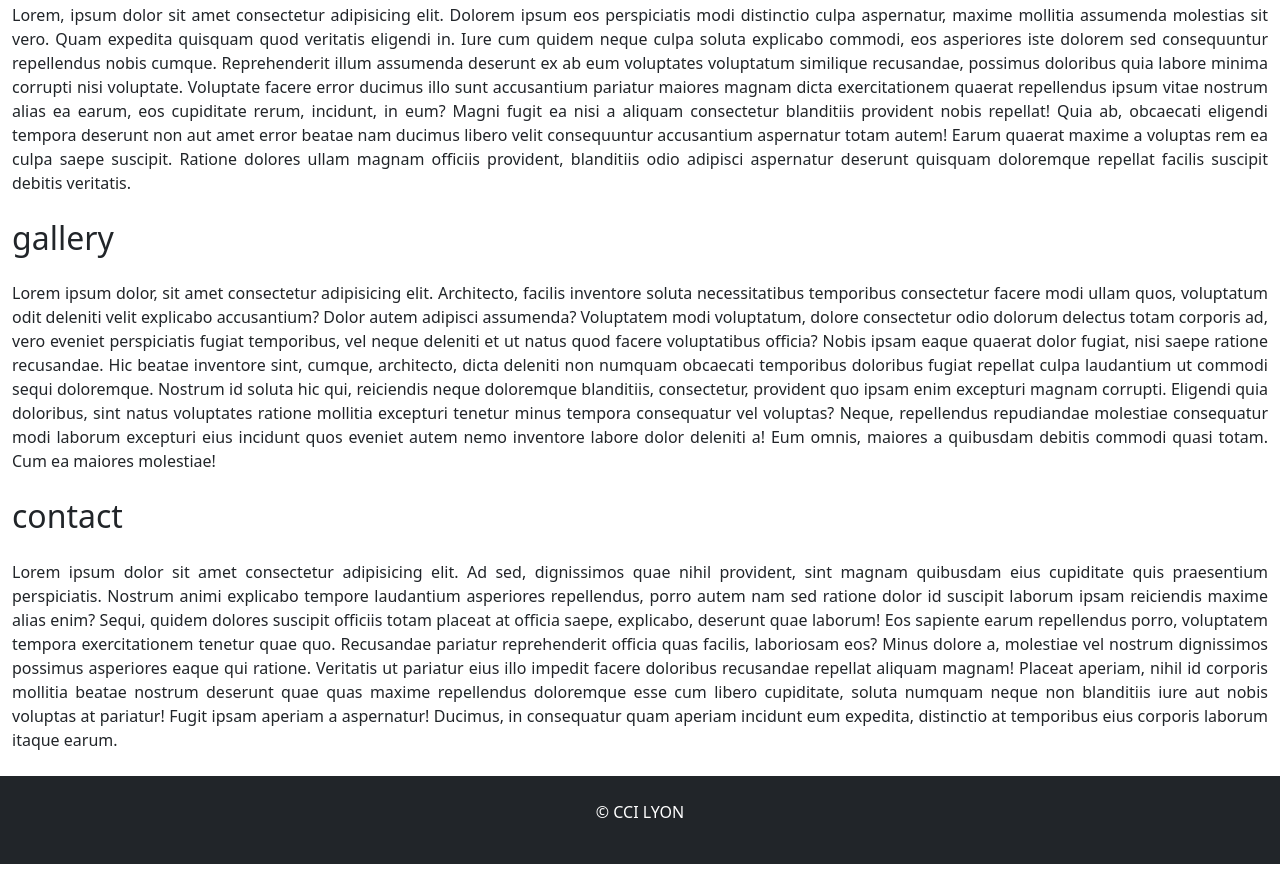
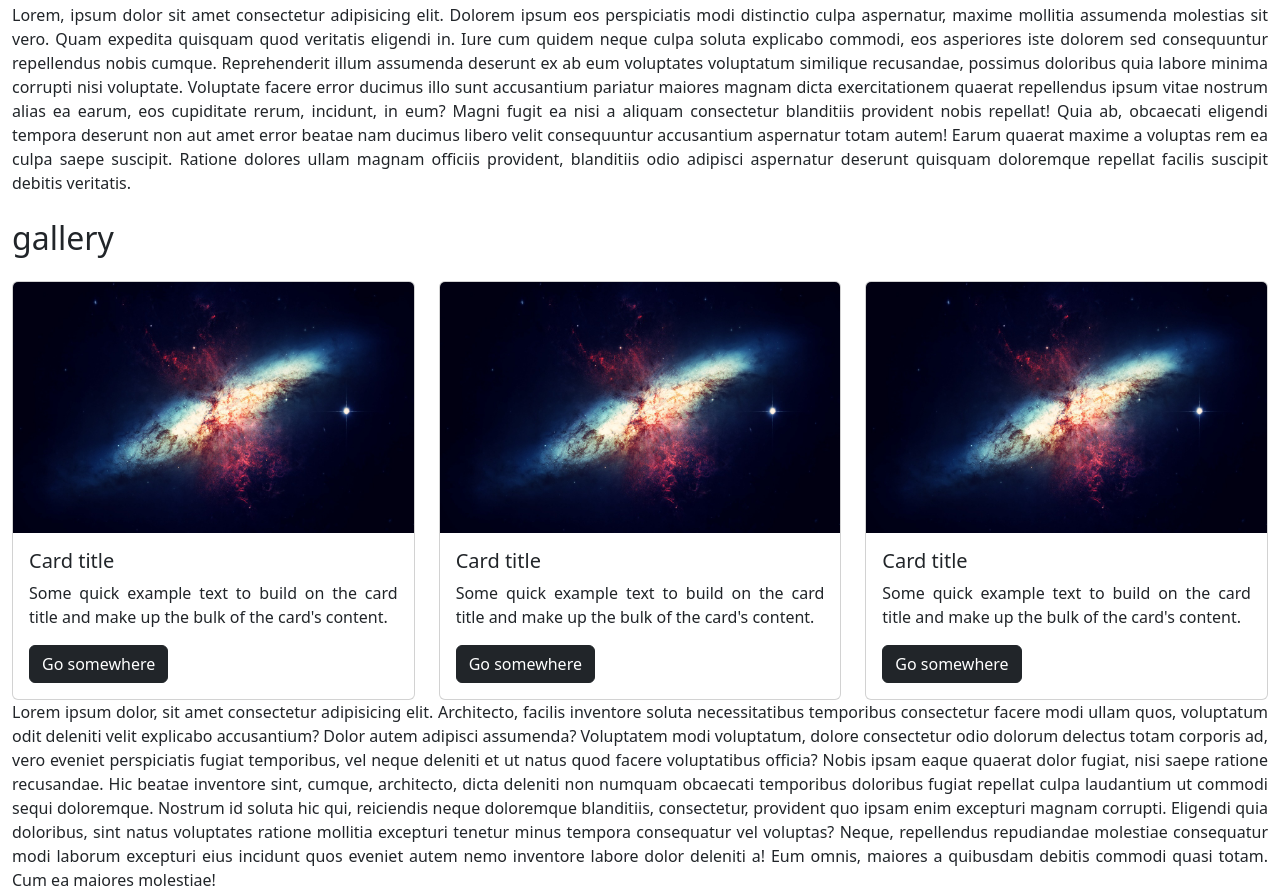
Before and after one commit to fatah0003/MobileFirst, a plain HTML site: page index.html in a window 1280 px wide. Shown: the part 1196-2091 px from the top of the page. Before the commit the page ends 2060 px from the top, so only its background shows below. Drawn offline with nearby package versions, Linux system fonts and the light colour scheme.

Commit message:
added gallery and map

```diff
--- a/index.html
+++ b/index.html
@@ -103,14 +103,54 @@
                 <p>Lorem, ipsum dolor sit amet consectetur adipisicing elit. Dolorem ipsum eos perspiciatis modi distinctio culpa aspernatur, maxime mollitia assumenda molestias sit vero. Quam expedita quisquam quod veritatis eligendi in. Iure cum quidem neque culpa soluta explicabo commodi, eos asperiores iste dolorem sed consequuntur repellendus nobis cumque. Reprehenderit illum assumenda deserunt ex ab eum voluptates voluptatum similique recusandae, possimus doloribus quia labore minima corrupti nisi voluptate. Voluptate facere error ducimus illo sunt accusantium pariatur maiores magnam dicta exercitationem quaerat repellendus ipsum vitae nostrum alias ea earum, eos cupiditate rerum, incidunt, in eum? Magni fugit ea nisi a aliquam consectetur blanditiis provident nobis repellat! Quia ab, obcaecati eligendi tempora deserunt non aut amet error beatae nam ducimus libero velit consequuntur accusantium aspernatur totam autem! Earum quaerat maxime a voluptas rem ea culpa saepe suscipit. Ratione dolores ullam magnam officiis provident, blanditiis odio adipisci aspernatur deserunt quisquam doloremque repellat facilis suscipit debitis veritatis.</p>
 
             </section>
-            <!-- SECTION HOME -->
-            <section class="mt-4 mb-4" id="gallery">
+            <!-- SECTION gallery -->
+            <section class="mt-4 mb-4 row "  id="gallery">
                 <h2 class="mb-4">gallery</h2>
+                <!-- start card -->
+                <div class="col-12 col-md-4">
+                  <div class="card">
+                    <img src="assets/img/galaxy-11098_1280.jpg" class="card-img-top" alt="...">
+                    <div class="card-body">
+                      <h5 class="card-title">Card title</h5>
+                      <p class="card-text">Some quick example text to build on the card title and make up the bulk of the card's content.</p>
+                      <a href="#" class="btn btn-dark">Go somewhere</a>
+                    </div>
+                  </div>
+                </div>
+                <!-- end card -->
+                <!-- start card -->
+                <div class="col-12 col-md-4">
+                  <div class="card">
+                    <img src="assets/img/galaxy-11098_1280.jpg" class="card-img-top" alt="...">
+                    <div class="card-body">
+                      <h5 class="card-title">Card title</h5>
+                      <p class="card-text">Some quick example text to build on the card title and make up the bulk of the card's content.</p>
+                      <a href="#" class="btn btn-dark">Go somewhere</a>
+                    </div>
+                  </div>
+                </div>
+                <!-- end card -->
+                <!-- start card -->
+                <div class="col-12 col-md-4">
+                  <div class="card">
+                    <img src="assets/img/galaxy-11098_1280.jpg" class="card-img-top" alt="...">
+                    <div class="card-body">
+                      <h5 class="card-title">Card title</h5>
+                      <p class="card-text">Some quick example text to build on the card title and make up the bulk of the card's content.</p>
+                      <a href="#" class="btn btn-dark">Go somewhere</a>
+                    </div>
+                  </div>
+                </div>
+                <!-- end card -->
+
+
                 <p>Lorem ipsum dolor, sit amet consectetur adipisicing elit. Architecto, facilis inventore soluta necessitatibus temporibus consectetur facere modi ullam quos, voluptatum odit deleniti velit explicabo accusantium? Dolor autem adipisci assumenda? Voluptatem modi voluptatum, dolore consectetur odio dolorum delectus totam corporis ad, vero eveniet perspiciatis fugiat temporibus, vel neque deleniti et ut natus quod facere voluptatibus officia? Nobis ipsam eaque quaerat dolor fugiat, nisi saepe ratione recusandae. Hic beatae inventore sint, cumque, architecto, dicta deleniti non numquam obcaecati temporibus doloribus fugiat repellat culpa laudantium ut commodi sequi doloremque. Nostrum id soluta hic qui, reiciendis neque doloremque blanditiis, consectetur, provident quo ipsam enim excepturi magnam corrupti. Eligendi quia doloribus, sint natus voluptates ratione mollitia excepturi tenetur minus tempora consequatur vel voluptas? Neque, repellendus repudiandae molestiae consequatur modi laborum excepturi eius incidunt quos eveniet autem nemo inventore labore dolor deleniti a! Eum omnis, maiores a quibusdam debitis commodi quasi totam. Cum ea maiores molestiae!</p>
 
             </section>
             <section class="mt-4 mb-4" id="contact">
                 <h2 class="mb-4">contact</h2>
+                <iframe src="https://www.google.com/maps/embed?pb=!1m18!1m12!1m3!1d3470.566928713894!2d-95.09420461236346!3d29.558103777445773!2m3!1f0!2f0!3f0!3m2!1i1024!2i768!4f13.1!3m3!1m2!1s0x86409da671292593%3A0xf684f098a7237a30!2sNASA%20Mission%20Control%20Center!5e0!3m2!1sfr!2sfr!4v1705069879645!5m2!1sfr!2sfr" width="100%" height="450" style="border:0;" allowfullscreen="" loading="lazy" referrerpolicy="no-referrer-when-downgrade"></iframe>
+
 
                 <p>Lorem ipsum dolor sit amet consectetur adipisicing elit. Ad sed, dignissimos quae nihil provident, sint magnam quibusdam eius cupiditate quis praesentium perspiciatis. Nostrum animi explicabo tempore laudantium asperiores repellendus, porro autem nam sed ratione dolor id suscipit laborum ipsam reiciendis maxime alias enim? Sequi, quidem dolores suscipit officiis totam placeat at officia saepe, explicabo, deserunt quae laborum! Eos sapiente earum repellendus porro, voluptatem tempora exercitationem tenetur quae quo. Recusandae pariatur reprehenderit officia quas facilis, laboriosam eos? Minus dolore a, molestiae vel nostrum dignissimos possimus asperiores eaque qui ratione. Veritatis ut pariatur eius illo impedit facere doloribus recusandae repellat aliquam magnam! Placeat aperiam, nihil id corporis mollitia beatae nostrum deserunt quae quas maxime repellendus doloremque esse cum libero cupiditate, soluta numquam neque non blanditiis iure aut nobis voluptas at pariatur! Fugit ipsam aperiam a aspernatur! Ducimus, in consequatur quam aperiam incidunt eum expedita, distinctio at temporibus eius corporis laborum itaque earum.</p>
             </section>
```
